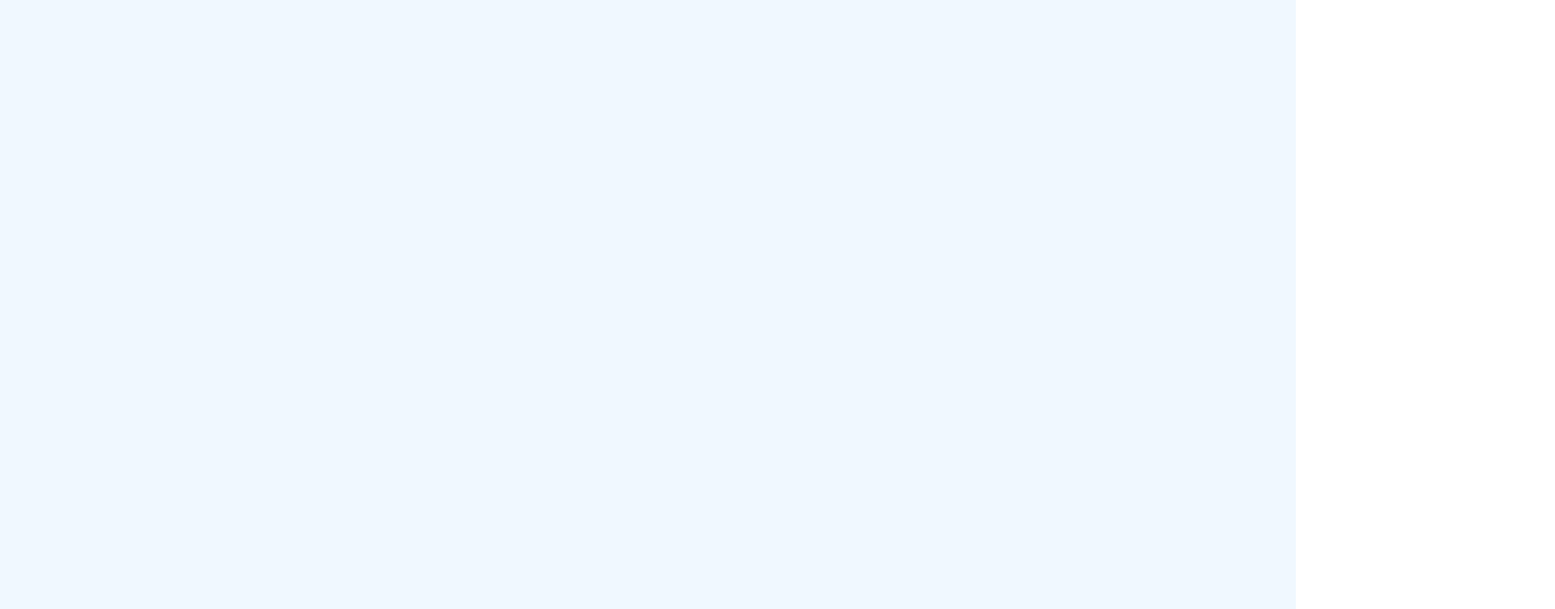
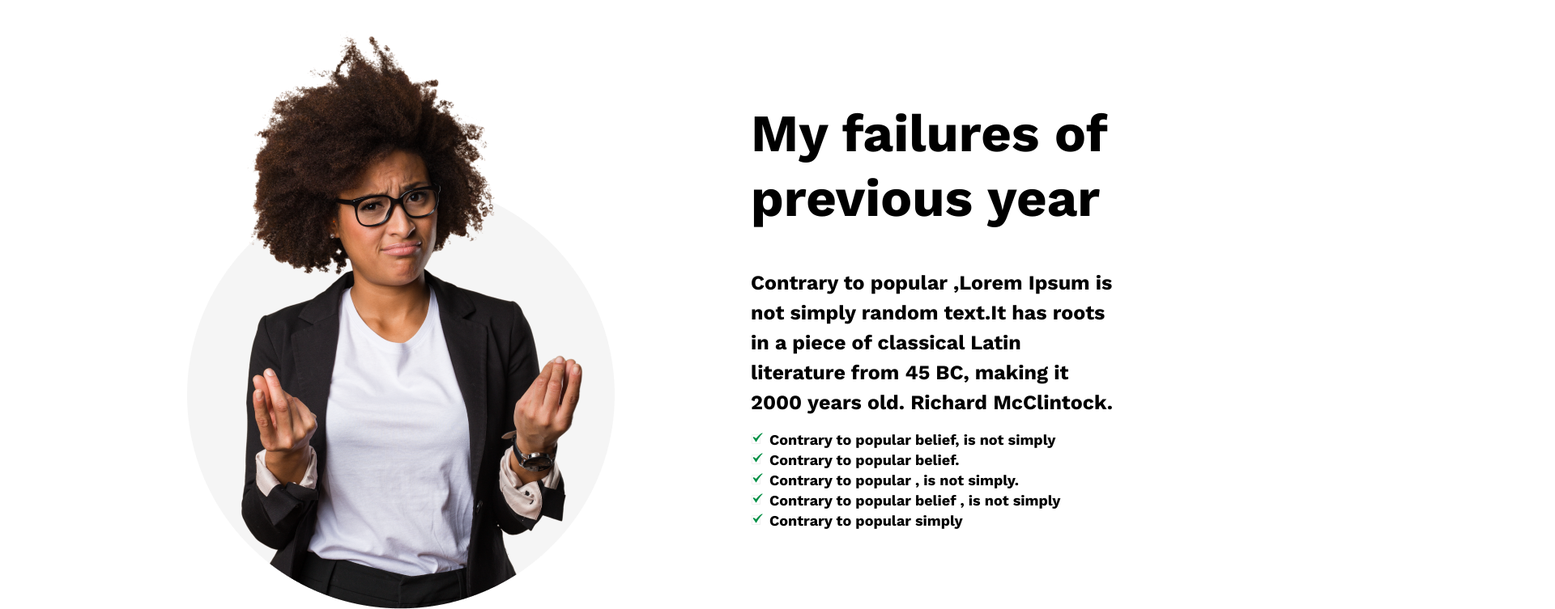
Before and after one commit to AJLife/First-Assignment, a plain HTML site: page index.html in a window 1280 px wide. Shown: the part 860-1613 px from the top of the page at 81% size, 1920 px wide, since content can reach past the window. Drawn offline with nearby package versions, Linux system fonts and the light colour scheme.

Commit message:
addeded main section 1

```diff
--- a/index.html
+++ b/index.html
@@ -15,39 +15,30 @@
     <!-- Start header section  -->
 <header>
 <div class="banner">
-        <div class="banner-img">
-            <img src="images/banner/banner3.png" alt="">
-        </div>
        <div class="banner-content">
-            <h1 class="banner-title">All Thinks Are
-                Possible If We
-                believe</h1>
+           <h1 class="banner-title">All Thinks Are Possible If We believe</h1>
            <p class="banner-description">There are many variations of passages of Lorem Ipsum available, but the majority have suffered alteration in some form, by injected humour, or randomised words</p>
            <button class="banner-btn">Contact Us</button>
        </div>
 </div>
 </header>
-       <!-- main section start -->
-
 <main>
-<section>
-
-
-
+    <section class="My-failures">
+        <img src="images/person.png" alt="">
+        <div class="My-failures-content">
+            <h1 class="My-failures-title">My failures of previous year</h1>
+            <p class="My-failures-description">Contrary to popular ,Lorem Ipsum is not simply random text.It has roots in a piece of classical Latin literature from 45 BC, making it 2000 years old. Richard McClintock.</p>
+            <ul>
+                <li>Contrary to popular belief, is not simply</li>
+                <li>Contrary to popular belief.</li>
+                <li>Contrary to popular , is not simply.</li>
+                <li>Contrary to popular belief , is not simply</li>
+                <li>Contrary to popular simply</li>
+            </ul>
+        </div>
 
     </section>
-
-
-
-
-
-
 </main>
-
-
-
-
-
 
 
 </body>
--- a/style.css
+++ b/style.css
@@ -4,30 +4,29 @@
         font-family: 'Work Sans', sans-serif;
         margin: 0 ;
         padding: 0;
-    }
-    /* Start header section  Style */
-    .banner{
-        display: flex;
-        position: absolute;
-    }.banner-img{
+
+
 
     }
+    /* start header section  Style */
+   .banner{
+    background-image: url('images/banner/banner3.png');
+    background-repeat: no-repeat;
+    margin: 0;
+    width: 1600px;
+    height: 808px;
+   }
     .banner-content{
-        position: absolute;
-        left: 60%;
-        border:  0;
-        top: 10%;
-
+        padding: 180px 960px;
 
     }.banner-title{
         color: white;
         font-size: 65px;
         line-height: 75px;
-        width: 70.7%;
+        width: 507px;
         font-weight: 700;
         text-align: justify;
-        margin-top: 17.65%;
-        margin-bottom: 10px;
+
 
     }.banner-description{
         line-height: 26px;
@@ -41,7 +40,7 @@
 
 
     }.banner-btn{
-        background-color: white;
+        background-color: rgb(255, 254, 254);
         color: rgb(0, 76, 255);
         width: 200px;
         height: 90px;
@@ -53,12 +52,39 @@
         border-radius: 5px;
         margin-top: 35px;
         padding: 10px 10px;
+
     }
-        /* End header section  Style */
+       /* end header section  Style */
 
-    /* Start main Section Style */
-    main{
-        width: 1600px;
-        background-color: aliceblue;
-        height: 50002px;
-    }
+       /* Start main section style */
+          /* main section 1 */
+       .My-failures{
+        display: flex;
+        gap: 150px;
+        align-items: center;
+        width: 1172px;
+        height: 725px;
+        padding-top: 80px;
+        padding-left: 208px;
+
+
+       }.My-failures-content{
+
+       }.My-failures-title{
+        font-size: 65px;
+        font-weight: 700;
+        width: auto;
+        line-height: 80px;
+        padding-bottom: 10%;
+       }.My-failures-description{
+        font-size: 25px;
+        padding-bottom: 15px;
+        line-height: 37px;
+        font-weight: 400;
+       }.My-failures-content ul li {
+        list-style: url('images/check-mark.png') inside none;
+        font-size: 18px;
+        font-weight: 400;
+        line-height: 25px;
+
+       }
```
Also changed, not shown: images/check-mark.png (added). Lines whose indentation alone changed are shown as unchanged.
